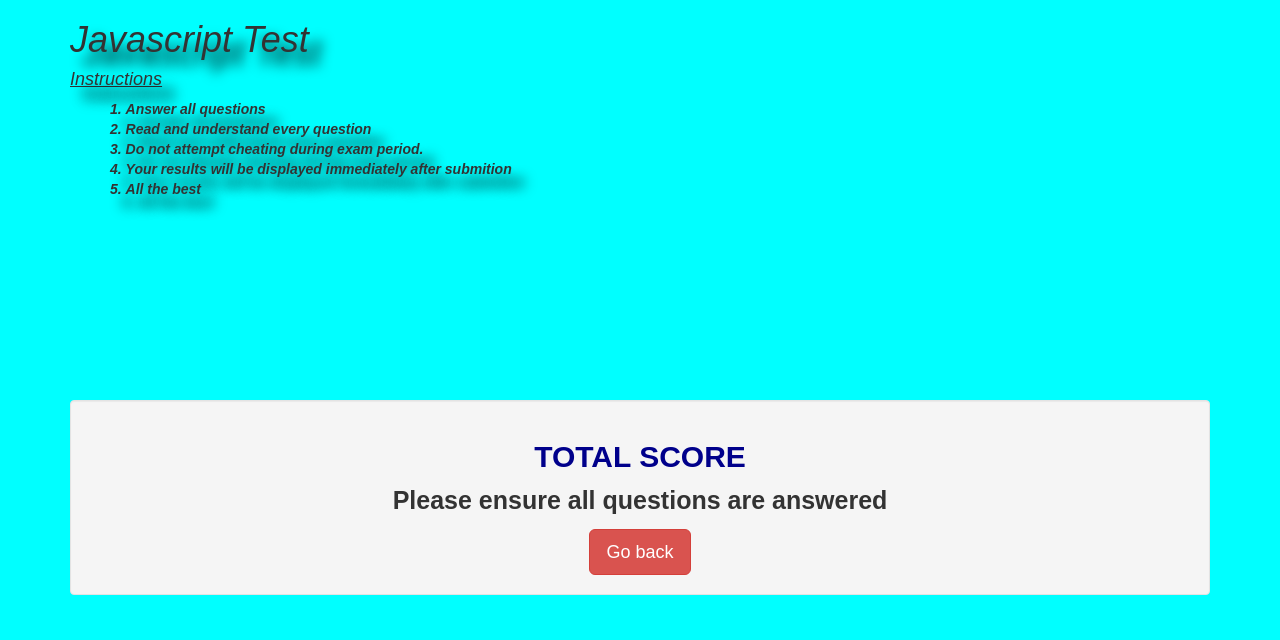
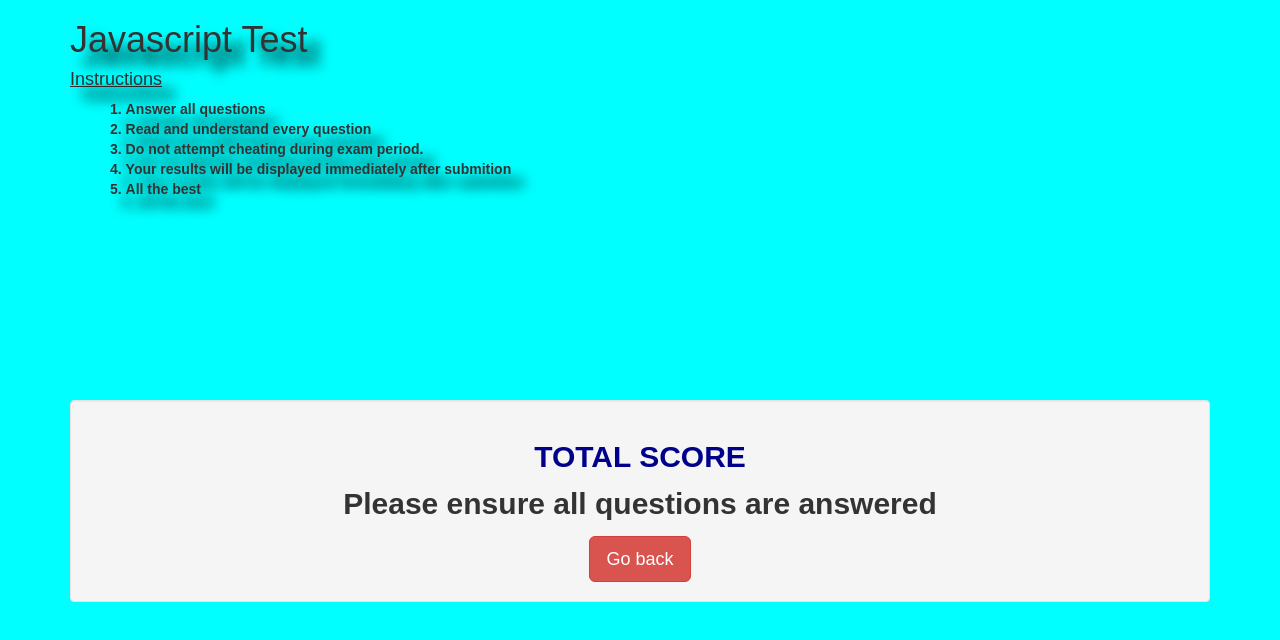
Before and after one commit to JOANCHEBET/ip3, a plain HTML site: page index.html in a window 1280 px wide. Both pictures are taken after a click on the button "Submit Answers". Drawn offline with nearby package versions, Linux system fonts and the light colour scheme.

Commit message:
style css

```diff
--- a/index.css
+++ b/index.css
@@ -3,7 +3,7 @@ body{
     font-family:sans-serif;
     background-color: aqua;
    }
-  .container{
+   .container{
     display:show;
     background-repeat: no-repeat;
     background-size: cover;
@@ -14,7 +14,7 @@ body{
   .nice {
       margin-bottom: 0px;
       height:280px;
-      font-style: italic;
+      font-family: Arial, Helvetica, sans-serif;
       background-position: 0% 47%;
       background-size: cover;
       background-repeat: no-repeat;
@@ -23,6 +23,7 @@ body{
   .nice h4{
     text-decoration: underline;
   }
+
   ol{
     list-style-position:inside;
   }
@@ -30,7 +31,7 @@ body{
     text-align: center;
   }
   .answer p{
-    font-size: 25px;
+    font-size: 30px;
     font-weight: bold;
     font-family: sans-serif;
   }
```
